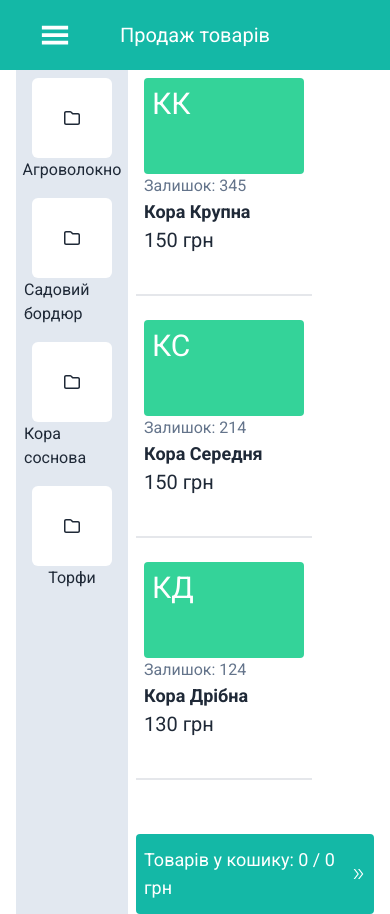
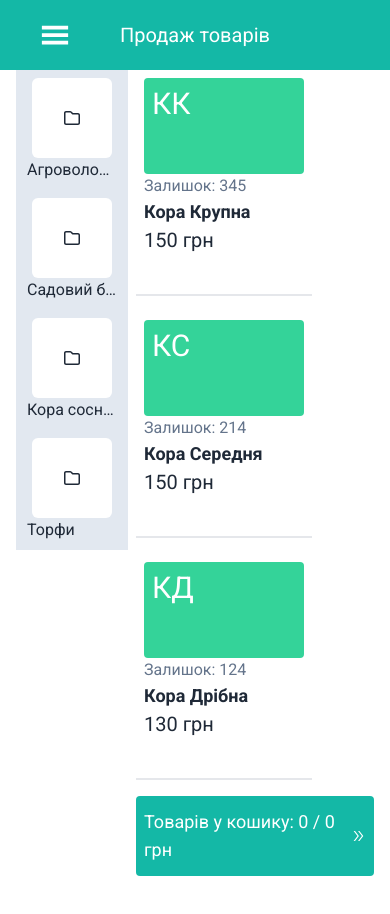
Before and after one commit to Bezobrazz/fu-online-cash, a React (Vite) app: page /create-sale in a window 390 px wide. Built offline with nearby package versions, Linux system fonts and the light colour scheme; no server answers; the database is empty.

Commit message:
change styles and responsivness

```diff
--- a/src/components/App.tsx
+++ b/src/components/App.tsx
@@ -20,6 +20,7 @@ import { Routes, Route } from "react-router-dom";
 import CreateSale from "../pages/CreateSale";
 import SalesHistory from "../pages/SalesHistory";
 import ProductsServices from "../pages/ProductsServices";
+import { Cart } from "../pages/Cart";
 
 export const App = () => {
   const [isOpenModal, toggleModal] = useModal();
@@ -44,6 +45,7 @@ export const App = () => {
         <Route path="create-sale" element={<CreateSale />} />
         <Route path="sales-history" element={<SalesHistory />} />
         <Route path="products-services" element={<ProductsServices />} />
+        <Route path="cart" element={<Cart/>}/>
       </Route>
 
       {/* <Sidebar />
--- a/src/components/CategoriesBar/CategoriesBar.tsx
+++ b/src/components/CategoriesBar/CategoriesBar.tsx
@@ -3,12 +3,12 @@ import { FaRegFolder } from "react-icons/fa6";
 export const CategoriesBar = () => {
     const categories = ["Агроволокно", "Садовий бордюр", "Кора соснова", "Торфи"]
   return (
-    <div className="h-screen">
-      <ul className="w-28 bg-slate-200 h-full p-2 flex flex-col gap-4 ">
-        {categories.map((categorie, index) => (<li key={index} className="flex flex-col items-center justify-items-start">
-          <div className="w-20 h-20 rounded-md bg-white flex items-center justify-center"><FaRegFolder/>
+    <div>
+      <ul className="w-28 lg:w-full bg-slate-200 p-2 flex flex-col lg:flex-row gap-4 items-center">
+        {categories.map((categorie, index) => (<li key={index} className="flex flex-col w-[90px]">
+          <div className="w-20 h-20 rounded-md bg-white flex items-center justify-center self-center"><FaRegFolder/>
           </div>
-           <p>{categorie}</p>
+           <p className="truncate">{categorie}</p>
 
         </li>))}
       </ul>
--- a/src/components/SharedLayout/SharedLayout.tsx
+++ b/src/components/SharedLayout/SharedLayout.tsx
@@ -50,7 +50,7 @@ export const SharedLayout = () => {
         )}
       </aside>
     <div className="container relative">
-      <main className="w-full">
+      <main className="w-full h-screen">
         <Suspense fallback={null}>
           <Outlet />
         </Suspense>
--- /dev/null
+++ b/src/pages/Cart.tsx
@@ -0,0 +1,7 @@
+import React from 'react'
+
+export const Cart = () => {
+  return (
+    <div>Cart Page</div>
+  )
+}
--- a/src/pages/CreateSale.tsx
+++ b/src/pages/CreateSale.tsx
@@ -2,6 +2,7 @@ import { useState } from "react";
 import { CategoriesBar } from "../components/CategoriesBar/CategoriesBar";
 import { ProductCard } from "../components/ProductCard/ProductCard";
 import { AiOutlineDoubleRight } from "react-icons/ai";
+import { Link } from "react-router-dom";
 
 interface Product {
     productName: string;
@@ -68,9 +69,8 @@ const CreateSale: React.FC = () => {
     const totalCartValue = productsInCart.reduce((total, item) => total + (item.productPrice * item.quantity), 0);
 
     return (
-        <div className="flex gap-2">
+        <div className="flex lg:flex-col gap-2">
             <CategoriesBar />
-
             <div className="flex flex-col gap-4 relative">
                 <div className="flex gap-4 flex-wrap overflow-y-auto">
                     {products.map((item, index) => (
@@ -84,10 +84,10 @@ const CreateSale: React.FC = () => {
                         </div>
                     ))}
                 </div>
-                <div className="w-full h-20 bg-teal-500 p-2 rounded flex items-center justify-between absolute bottom-0 left-0">
+                <Link to="/cart" className="w-full h-20 bg-teal-500 p-2 rounded flex items-center justify-between bottom-0 left-0">
                     <p className="text-white text-lg">Товарів у кошику: {totalItemsInCart} / {totalCartValue} грн</p>
                     <AiOutlineDoubleRight className="text-white"/>
-                </div>
+                </Link>
             </div>
         </div>
     );
```
